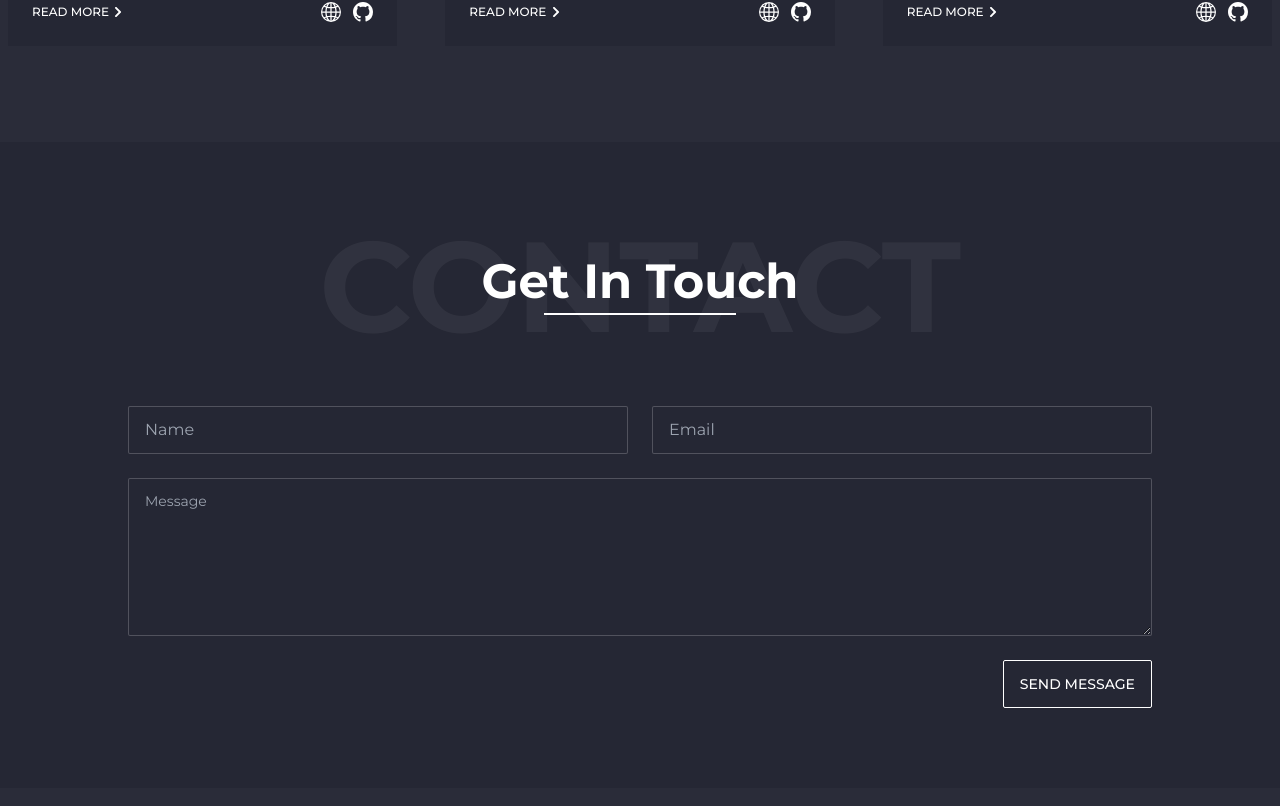
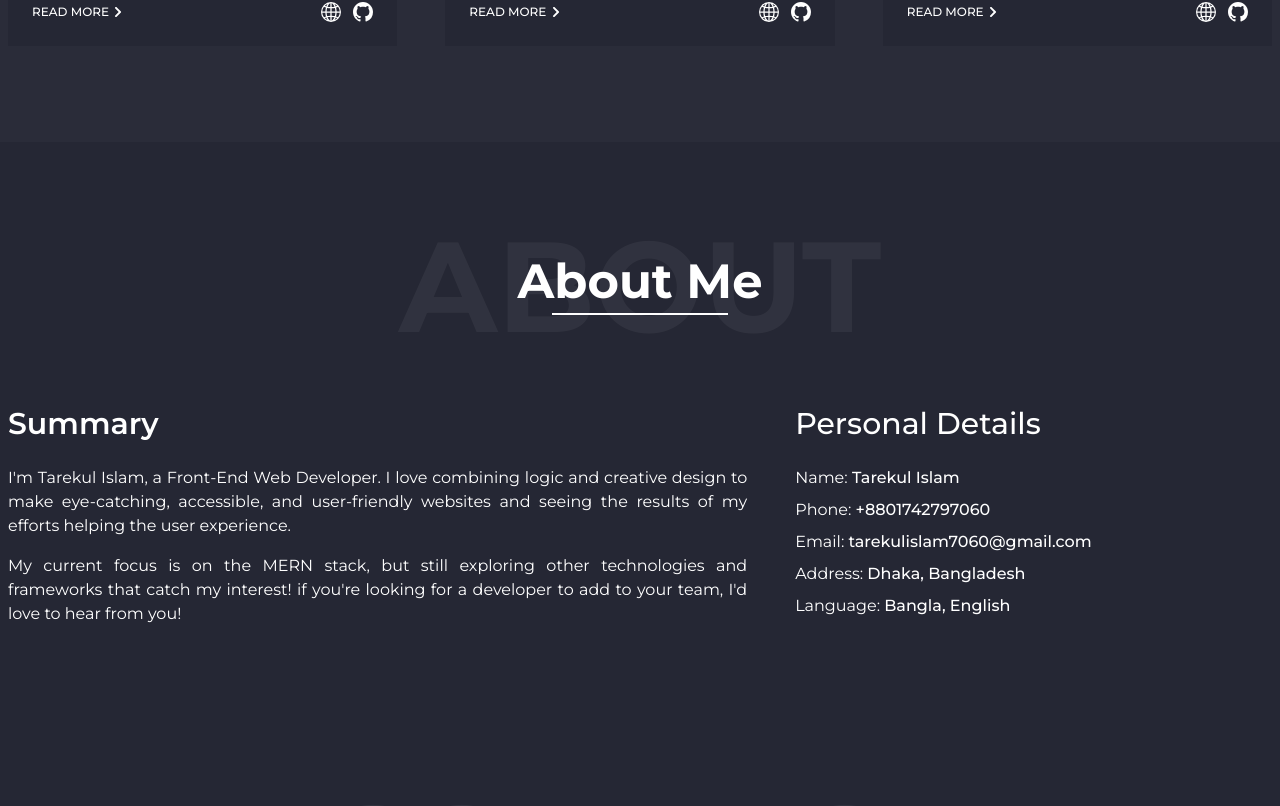
Before and after one commit to itarek99/tarekul_islam_portfolio, a React (Create React App) app: page / in a window 1280 px wide. Shown: the part 1434-2240 px from the top of the page. Built offline with nearby package versions, Linux system fonts and the light colour scheme; no server answers.

Commit message:
about section completed

```diff
--- a/src/Navigation/Navbar.js
+++ b/src/Navigation/Navbar.js
@@ -11,6 +11,9 @@ const Navbar = () => {
               <a href='#projects'>Projects</a>
             </li>
             <li>
+              <a href='#about'>About</a>
+            </li>
+            <li>
               <a href='#contact'>Contact</a>
             </li>
           </ul>
--- /dev/null
+++ b/src/Pages/Home/Components/About.js
@@ -0,0 +1,52 @@
+const About = () => {
+  return (
+    <div id='about' className='container mx-auto px-2 py-20'>
+      <div>
+        <div className='relative text-center'>
+          <div className='hidden md:block text-8xl lg:text-9xl font-bold opacity-5'>ABOUT</div>
+          <div className='absolute text-4xl lg:text-5xl font-bold  top-1/2 -translate-y-1/2 w-full'>
+            <p>About Me</p>
+            <div className='w-44 h-[2px] bg-white mx-auto mt-2'></div>
+          </div>
+        </div>
+      </div>
+
+      <div className='grid grid-cols-1 md:grid-cols-10 gap-12 mt-14'>
+        <div className='md:col-span-5 lg:col-span-6'>
+          <h4 className='text-3xl font-semibold'>Summary</h4>
+          <p className='mt-6 text-justify'>
+            I'm Tarekul Islam, a Front-End Web Developer. I love combining logic and creative design to make
+            eye-catching, accessible, and user-friendly websites and seeing the results of my efforts helping the user
+            experience.
+          </p>
+          <p className='mt-4 text-justify'>
+            My current focus is on the MERN stack, but still exploring other technologies and frameworks that catch my
+            interest! if you're looking for a developer to add to your team, I'd love to hear from you!
+          </p>
+        </div>
+        <div className='md:col-span-5 lg:col-span-4'>
+          <h4 className='text-3xl font-medium'>Personal Details</h4>
+
+          <div className='mt-6'>
+            <p>
+              Name: <span className='font-medium'>Tarekul Islam</span>
+            </p>
+            <p className='mt-2'>
+              Phone: <span className='font-medium'>+8801742797060</span>
+            </p>
+            <p className='mt-2'>
+              Email: <span className='font-medium'>tarekulislam7060@gmail.com</span>
+            </p>
+            <p className='mt-2'>
+              Address: <span className='font-medium'>Dhaka, Bangladesh</span>
+            </p>
+            <p className='mt-2'>
+              Language: <span className='font-medium'>Bangla, English</span>
+            </p>
+          </div>
+        </div>
+      </div>
+    </div>
+  );
+};
+export default About;
--- a/src/Pages/Home/Home.js
+++ b/src/Pages/Home/Home.js
@@ -1,5 +1,6 @@
 import Footer from '../../Navigation/Footer';
 import Navbar from '../../Navigation/Navbar';
+import About from './Components/About';
 import Contact from './Components/Contact';
 import Hero from './Components/Hero';
 import Projects from './Components/Projects';
@@ -10,6 +11,7 @@ const Home = () => {
       <Navbar />
       <Hero />
       <Projects />
+      <About />
       <Contact />
       <Footer />
     </>
```
